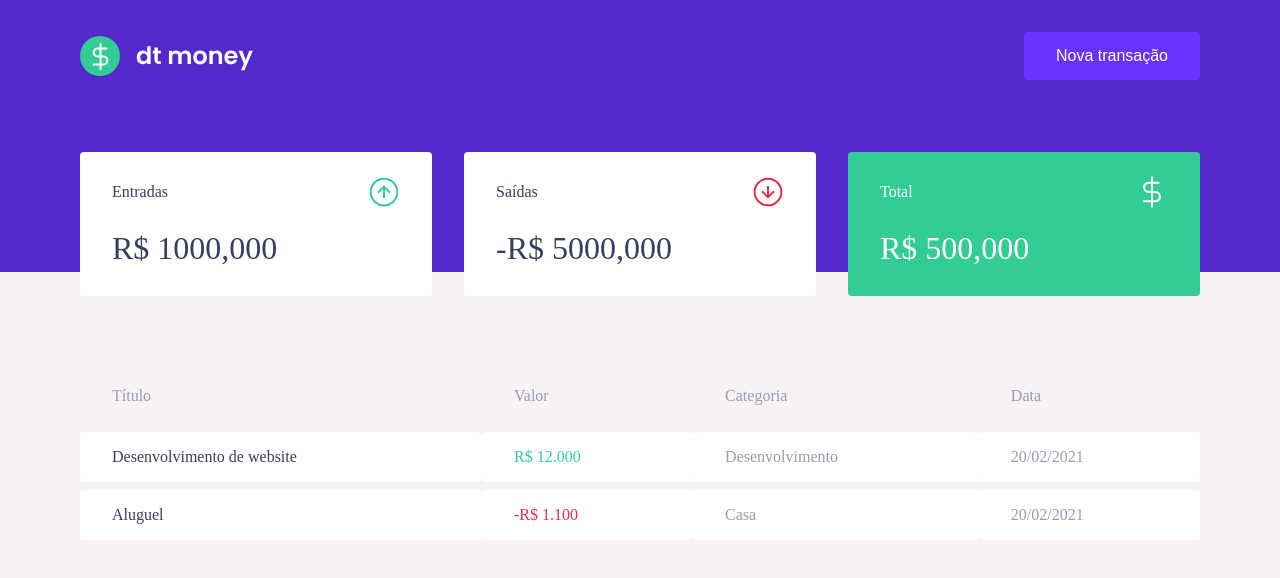
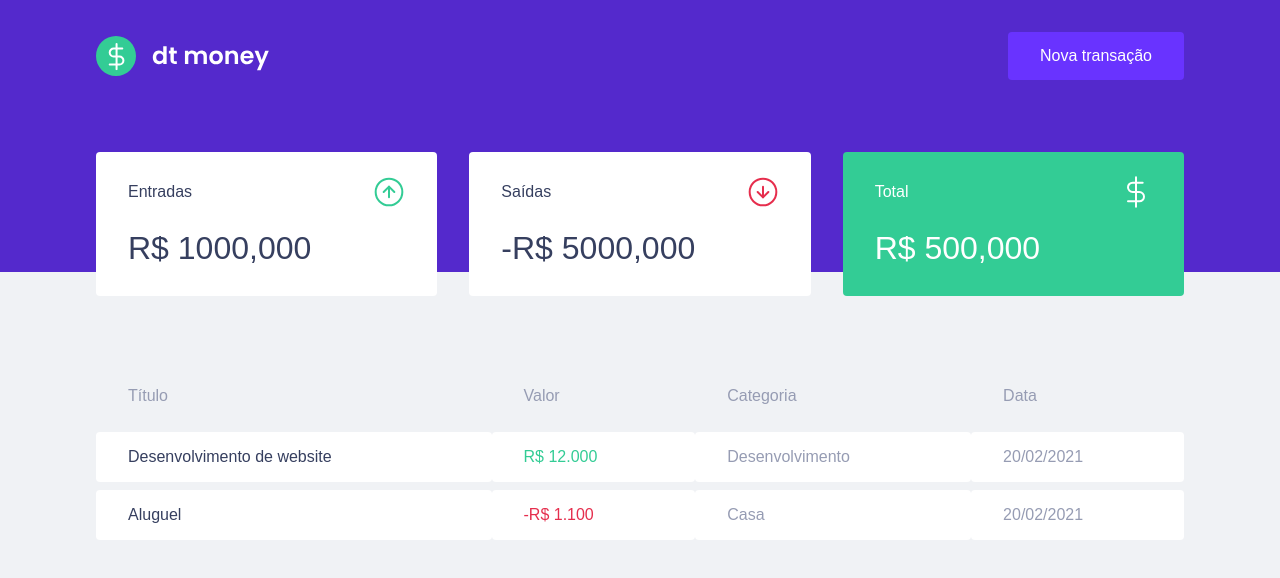
Before and after one commit to ygor-salles/dtmoney, a React (Create React App) app: page / in a window 1280 px wide. Shown: the top 578 px of the page. Built offline with nearby package versions, Linux system fonts and the light colour scheme; the HTML template or start-up script is replaced by a standard one.

Commit message:
adjusting global.ts

```diff
--- a/src/styles/global.ts
+++ b/src/styles/global.ts
@@ -6,20 +6,16 @@ export const GlobalStyle = createGlobalStyle`
     --red: #e52e4d;
     --green: #33cc95;
     --blue: #5429cc;
-
     --blue-light: #6933ff;
-
     --text-title: #363f5f;
     --text-body: #969cb3;
-
-      --background: #f8f2f5;
     --shape: #ffffff;
   }
 
   * {
     margin: 0;
     padding: 0;
-        box-sizing: 0;
+    box-sizing: border-box;
   }
 
   html {
@@ -33,18 +29,18 @@ export const GlobalStyle = createGlobalStyle`
   }
 
   body {
-      background: var(--background);
+    background-color: var(--background);
     -webkit-font-smoothing: antialiased;
   }
 
   body, input, textarea, button {
-      font-family: 'Poppins' sans-serif;
+    font-family: 'Poppins', sans-serif;
     font-weight: 400;
   }
 
   h1, h2, h3, h4, h5, h6, strong {
     font-weight: 600;
-    };
+  }
 
   button {
     cursor: pointer;
```
Lines whose indentation alone changed are shown as unchanged.
